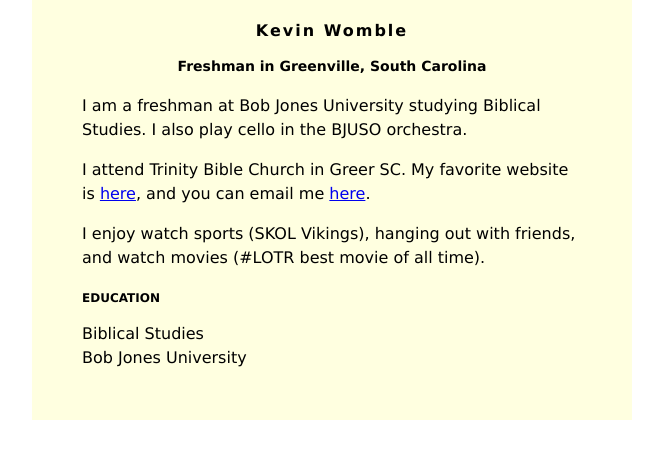
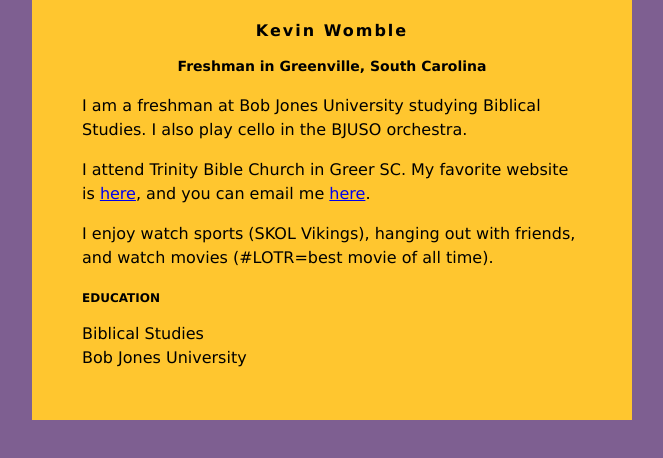
Before and after one commit to kwomb651/kwomb651.github.io, a plain HTML site: page index.html in a window 1280 px wide. Shown: the whole page, without its empty margins (308-971 px from the left). Drawn offline with Linux system fonts and the light colour scheme.

Commit message:
Update index.html

```diff
--- a/index.html
+++ b/index.html
@@ -2,11 +2,11 @@
 <head>
 <style>
 body {
-    background: lightpurple;
+    background: #7E5F91;
     font-family: Verdana;
 }
 #content {
-    background: lightyellow;
+    background: #FFC62F;
     min-width: 200px;
     max-width: 500px;
     padding: 50px;
@@ -40,7 +40,7 @@ h3 {
             <a href="kwomb651@students.bju.edu">here</a>.
          </p>
          <p>
-            I enjoy watch sports (SKOL Vikings), hanging out with friends, and watch movies (#LOTR best movie of all time).
+            I enjoy watch sports (SKOL Vikings), hanging out with friends, and watch movies (#LOTR=best movie of all time).
          </p>
         <h3>EDUCATION</h3>
        Biblical Studies<br />
```
